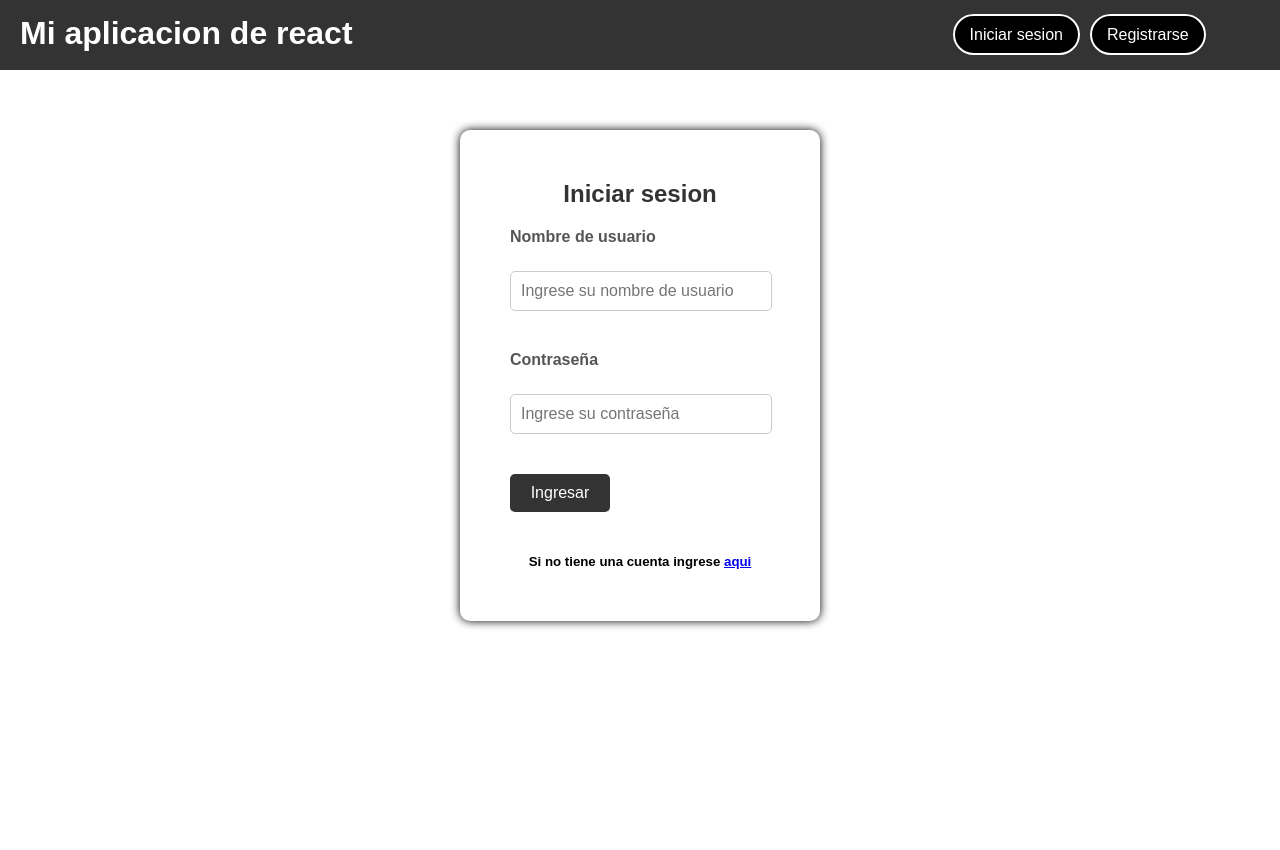
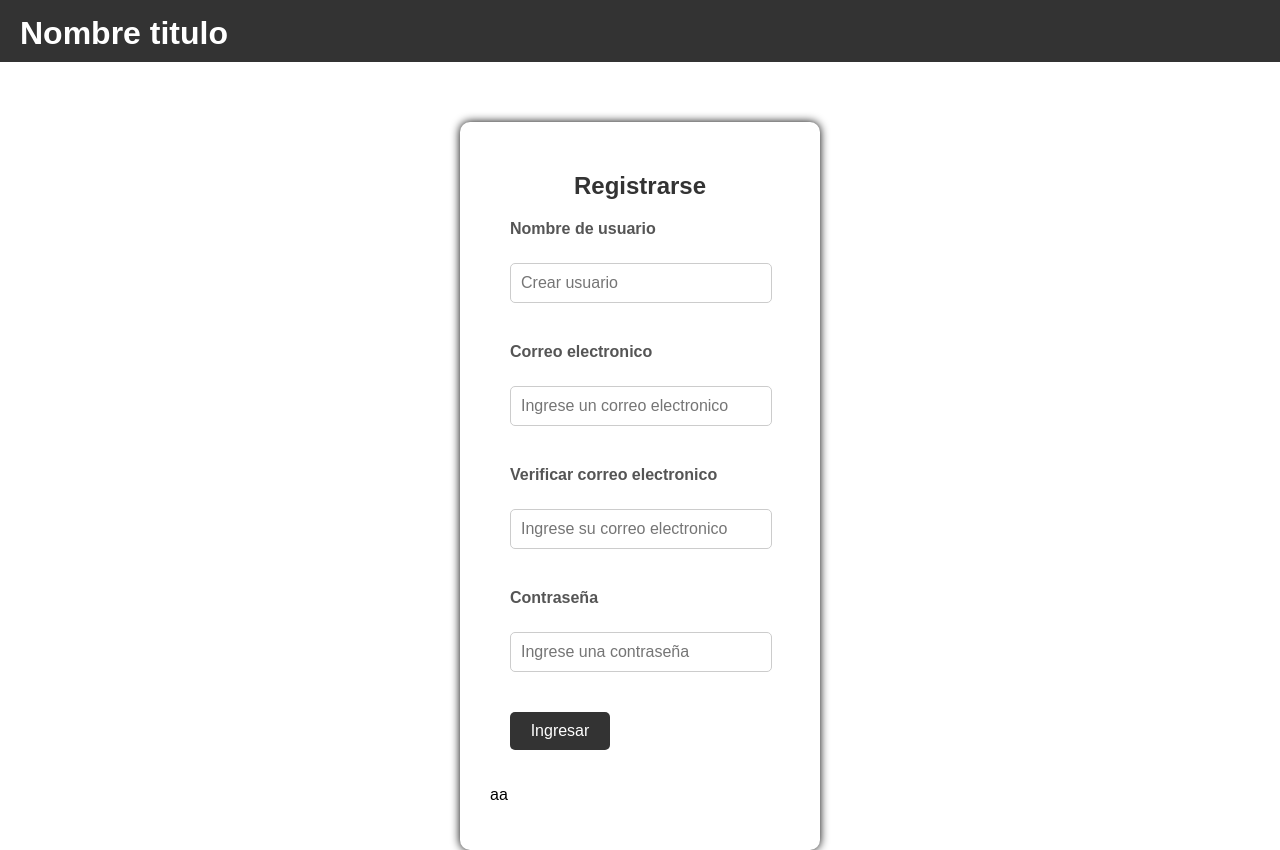
Before and after one commit to rodri364/ejemplo, a React (Create React App) app in the folder react-app/mi-app-react/: page /registro/persona in a window 1280 px wide. Before the commit the page ends 800 px from the top, so only its background shows below. Built offline with nearby package versions, Linux system fonts and the light colour scheme.

Commit message:
Cambiamos el registro de html a css

```diff
--- a/react-app/mi-app-react/package.json
+++ b/react-app/mi-app-react/package.json
@@ -8,6 +8,7 @@
     "@testing-library/user-event": "^13.5.0",
     "react": "^18.3.1",
     "react-dom": "^18.3.1",
+    "react-router-dom": "^6.26.2",
     "react-scripts": "5.0.1",
     "web-vitals": "^2.1.4"
   },
--- a/react-app/mi-app-react/src/App.js
+++ b/react-app/mi-app-react/src/App.js
@@ -1,4 +1,5 @@
 import './App.css';
+import { Form, useLoaderData } from "react-router-dom";
 
 function App(props) {
   return (
@@ -6,11 +7,11 @@ function App(props) {
     <header>
         <div class="header-container">
         <div class="titulo">
-            <h1>{props.titulo}</h1>
+            <h1>Nombre titulo</h1>
         </div>
 
         <p><a  class="boton1"  href="index.html">Iniciar sesion</a></p>
-        <p><a class="boton2"  href="registro.html">Registrarse</a></p>
+        <p><a class="boton2"  href="/registro">Registrarse</a></p>
         </div>
     </header>
         <main>
@@ -22,7 +23,7 @@ function App(props) {
                     <label for="password">Contraseña</label>
                     <input type="password" id="password" name="password" alt="Contraseña" placeholder="Ingrese su contraseña" required />
                     <button type="submit">Ingresar</button>
-                    <h5>Si no tiene una cuenta ingrese <a href="registro.html">aqui</a></h5>
+                    <h5>Si no tiene una cuenta ingrese <a href="/registro">aqui</a></h5>
                 </form>
             </div>
         </main>
--- /dev/null
+++ b/react-app/mi-app-react/src/Registro.js
@@ -0,0 +1,35 @@
+import './App.css';
+import { Outlet } from "react-router-dom";
+
+function Registro(params) {
+    return(
+    <>
+    <header>
+        <div class="header-container">
+            <div class="titulo">
+                <h1>Nombre titulo</h1>
+            </div>
+        </div>
+
+    </header>
+    <main>
+    <div class="login-container">
+        <form class="login-form">
+            <h2>Registrarse</h2>
+            <label for="username">Nombre de usuario</label>
+            <input type="username" id="username" name="username" alt="Nombre de usuario" placeholder="Crear usuario" required />
+            <label for="email">Correo electronico</label>
+            <input type="email" id="email" name="email" alt="Correo electronico" placeholder="Ingrese un correo electronico" required />
+            <label for="email">Verificar correo electronico</label>
+            <input type="email" id="email" name="email" alt="Correo electronico" placeholder="Ingrese su correo electronico" required />
+            <label for="password">Contraseña</label>
+            <input type="password" id="password" name="password" alt="Contraseña" placeholder="Ingrese una contraseña" required />
+            <button type="submit">Ingresar</button>
+            <Outlet />
+        </form>
+    </div>
+    </main>
+    </>);
+}
+
+export default Registro;
--- a/react-app/mi-app-react/src/index.js
+++ b/react-app/mi-app-react/src/index.js
@@ -1,13 +1,36 @@
 import React from 'react';
 import ReactDOM from 'react-dom/client';
+import {
+  createBrowserRouter,
+  RouterProvider
+} from "react-router-dom";
 import './index.css';
 import App from './App';
 import reportWebVitals from './reportWebVitals';
+import Registro from './Registro';
+
+const router = createBrowserRouter([
+  {
+    path: "/",
+    element: <App></App>,
+  },
+  {
+    path: "/registro",
+    element: <Registro />,
+    errorElement: <h1>error</h1>,
+    children: [
+      {
+        path: "persona",
+        element: <p>aa</p>
+      },
+      ],
+  },
+]);
 
 const root = ReactDOM.createRoot(document.getElementById('root'));
 root.render(
   <React.StrictMode>
-    <App titulo="Mi aplicacion de react" />
+    <RouterProvider router={router}></RouterProvider>
   </React.StrictMode>
 );
 
```
Also changed, not shown: react-app/mi-app-react/src/AppR.js (added, +74 -0 lines), react-app/mi-app-react/src/contact.js (added, +12 -0 lines), react-app/mi-app-react/src/root.js (added, +33 -0 lines), 1 other file (tests, documents, lock files or other folders).
